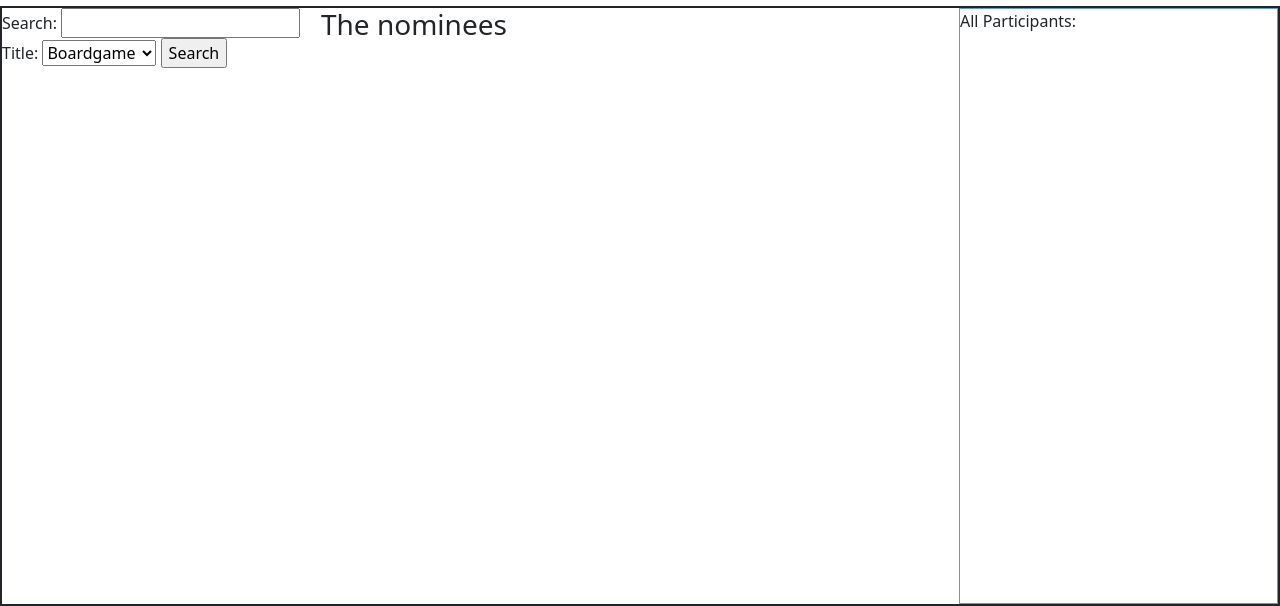
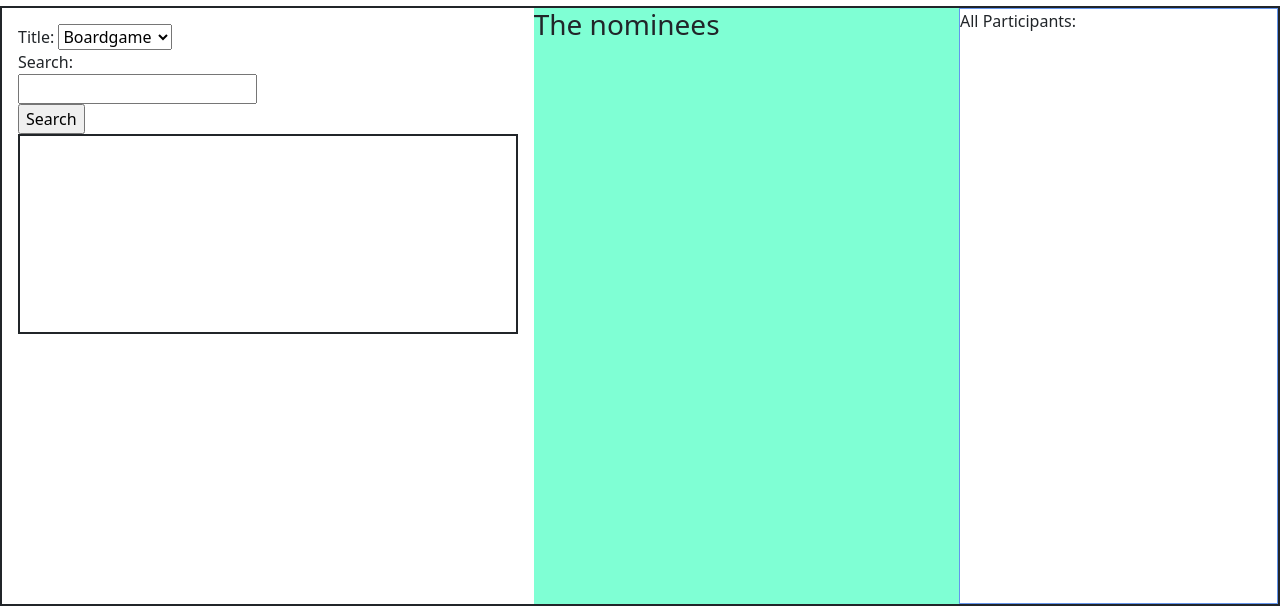
Before and after one commit to henryh28/HackBright_Capstone, a Flask app: page /room/1 in a window 1280 px wide. Shown: the part 218-824 px from the top of the page. Run offline with Flask 2, Linux system fonts and the light colour scheme; tables that the repository leaves empty hold one stand-in row (values such as "Sample post").

Commit message:
User can now add a specific item from the list of search results to the room as a voting option

```diff
--- a/server.py
+++ b/server.py
@@ -7,7 +7,6 @@ from flask_session import Session
 import jinja2, crud, os, requests
 
 
-
 app = Flask(__name__)
 app.secret_key = "temp"
 
@@ -15,6 +14,9 @@ TMDB_KEY = os.environ['TMDB_KEY']
 STEAM_KEY = os.environ['STEAM_KEY']
 BGATLAS_KEY = os.environ['BGATLAS_KEY']
 RAWG_KEY = os.environ['RAWG_KEY']
+
+
+
 
 # ================= System Related Routes =================
 
@@ -151,6 +153,7 @@ def item_detail(item_code):
     results = requests.get(api_url, params=payload)
     data = results.json()
 
+
     if choice.type == "boardgame":
         details = data['games'][0]
         return render_template("item_details_bg.html", details = details)
@@ -171,13 +174,53 @@ def item_detail(item_code):
 @app.route ("/add_choice", methods = ["POST"])
 def add_choice():
 
-    title, choice_type, event_id, room_code = list(request.form.values())
-    new_choice = crud.create_choice(choice_type, title, event_id)
+    choice_type, event_id, room_code, create_choice, title = list(request.form.values())
+    rawg_title = "-".join(title.split(" ")).lower()
+    room = crud.get_events_by(room_code=room_code)
 
-    db.session.add(new_choice)
-    db.session.commit()
+ #   print (f" >>>>>> title: {title} type: {choice_type} create? {create_choice}")
 
-    return redirect(f"/room/{ room_code }")
+    api_dict = {
+        'show': ["https://api.themoviedb.org/3/search/movie", {"api_key": TMDB_KEY, 'query': title}],
+        'boardgame': ["https://api.boardgameatlas.com/api/search", {"client_id": BGATLAS_KEY, 'name': title}],
+        'vgame': ["https://api.rawg.io/api/games", {"key": RAWG_KEY, 'search': rawg_title, 'search_exact': True}]
+    }
+
+    api_url = api_dict[choice_type][0]
+    payload = api_dict[choice_type][1]
+
+    results = requests.get(api_url, params=payload)
+    data = results.json()
+
+    if create_choice == "1":
+        new_choice = crud.create_choice(choice_type, title, event_id)
+        db.session.add(new_choice)
+        db.session.commit()
+
+
+    return render_template("room.html", room = room, search_results = data['games'], choice_type=choice_type)
+
+'''
+    if choice_type == "show":
+        details = data['results'][0]
+        poster_url = "https://image.tmdb.org/t/p/original" + details['poster_path']
+        return render_template("room.html", room = room, search_results = details, poster_url = poster_url, choice_type = choice_type)
+
+    elif choice_type == "boardgame":
+        details = data['games'][0]
+
+        return render_template("room.html", room = room, search_results = details, choice_type=choice_type)
+
+    elif choice_type == "vgame":
+        title= data['results'][0]['slug']
+        game_url = api_url + f"/{title}"
+        game_data = requests.get(game_url, params={"key": RAWG_KEY})
+        details = game_data.json()
+
+        return render_template("room.html", room = room, search_results = details, choice_type=choice_type)
+
+'''
+
 
 # ================= API Related Routes =================
 
--- a/static/css/styles.css
+++ b/static/css/styles.css
@@ -10,6 +10,32 @@ html, body  {
     border-width: 2px;
 }
 
+.room_choices {
+    background-color: aquamarine;
+    overflow-y: auto;
+}
+
+.vertical_flex {
+    display: flex;
+    flex-direction: column;
+    padding: 1em;
+
+}
+
+.search_result_container {
+    border-style: solid;
+    border-width: 2px;
+    height: 200px;
+    overflow-y: auto;
+
+}
+
+.search_result_item {
+    border-style: solid;
+    border-width: 1px;
+}
+
+
 .room_participants {
     border-style: solid;
     border-width: 1px;
@@ -19,6 +45,9 @@ html, body  {
 .event_room {
     height: 75%;
 }
+
+.
+
 
 .item_poster > img {
     width: 400px;
--- a/static/scripts/script.js
+++ b/static/scripts/script.js
@@ -1,4 +1,46 @@
+/*
+    const name = document.querySelector("#nameField").value;
 
+    // Get skill that user typed in Skill field.
+    const skill = document.querySelector("#skillField").value;
+
+    fetch("/add-card", {
+        method: "POST",
+        headers: {
+          "Content-Type": "application/json",
+        },
+        body: JSON.stringify({ name, skill }),
+      })
+        .then((response) => response.json())
+        .then((jsonResponse) => {
+          const name = jsonResponse.cardAdded.name;
+          const skill = jsonResponse.cardAdded.skill;
+          const imgUrl = "/static/img/placeholder.png";
+          createCardAndAddToContainer(name, skill, imgUrl);
+        });
+*/
+
+function addItemToRoom(event) {
+    alert (" -----> " + event.currentTarget.innerHTML);
+    console.log(event.currentTarget.innerHTML)
+
+    const requestOptions = {
+        method: "POST",
+        headers: { 'Content-Type': 'application/json' },
+        body: JSON.stringify({ })
+    }
+
+    fetch('/add_choice', requestOptions)
+        .then(resonse => response.json())
+        .then(data => console.log(data))
+
+}
+
+
+// Add event lister to search results
+for (const result of document.querySelectorAll('.search_result_item')) {
+    result.addEventListener("click", addItemToRoom)
+}
 
 
 
@@ -20,3 +62,25 @@ document.querySelector("#btn-home").addEventListener("click", () => {
     console.log("hi there")
     window.location = "/";
 })
+
+
+
+/*
+// Drag n drop div elements to attach a selected choice to a room/event
+function onDragStart(event) {
+    event.dataTransfer.setData('text/plain', event.target.id);
+    event.currentTarget.style.backgroundColor = 'snow';
+}
+
+function onDragOver(event) {
+    event.preventDefault();
+}
+
+function onDrop(event) {
+    const id = event.dataTransfer.getData('text')
+    const draggableElement = document.getElementById(id);
+    const dropZone = event.target;
+    dropZone.appendChild(draggableElement);
+    event.dataTransfer.clearData();
+}
+*/
--- a/templates/room.html
+++ b/templates/room.html
@@ -8,12 +8,11 @@
 <h2>Room: {{ room.description }}</h2>
 
 <div class="flex_container event_room">
-    <div class = "add_choices col">
+
+    <!-- Vertical flex box for choice search results -->
+    <div class = "vertical_flex col">
+        <div class = "add_choices col-md-4">
             <form method="POST">
-            <div class="form-group">
-                <label for="choice_title">Search: </label>
-                <input type="text" name="choice_title"><br>
-            </div>
 
                 <label for="choice_type" id="choice_type">Title: </label>
                 <select name="choice_type">
@@ -24,12 +23,35 @@
 
                 <input type="hidden" name="event_id" value={{ room.event_id }} />
                 <input type="hidden" name="room_code" value={{ room.room_code }} />
+                <input type="hidden" name="create_choice" value=0 />
+                <div class="form-group">
+                    <label for="choice_title">Search: </label>
+                    <input type="text" name="choice_title"><br>
+                </div>
 
                 <input type="submit" formaction = "/add_choice" value="Search">
             </form>
         </div>
 
-    <div class = "room_choices col-md-6">
+
+        <!-- Create visual representation of matching search results -->
+        <div class = "search_result_container">
+            <form method="POST">
+            {% for record in search_results %}
+                <button type="submit" formaction = "/add_choice" name="title" value="{{ record.name }}"> {{ record.name }} </button>
+                <input type="hidden" name="choice_type" value={{ choice_type }} />
+                <input type="hidden" name="event_id" value={{ room.event_id }} />
+                <input type="hidden" name="room_code" value={{ room.room_code }} />
+                <input type="hidden" name="create_choice" value=1 />
+
+            {% endfor %}
+            </form>
+        </div>
+    </div>
+
+
+    <!-- Begin center flexbox to list current choices -->
+    <div class = "room_choices col-md-4" ondragover="onDragOver(event);" ondrop="onDrop(event);">
         <h3>The nominees</h3>
 
         {% for choice in room.choices %}
```
Lines whose indentation alone changed are shown as unchanged.
